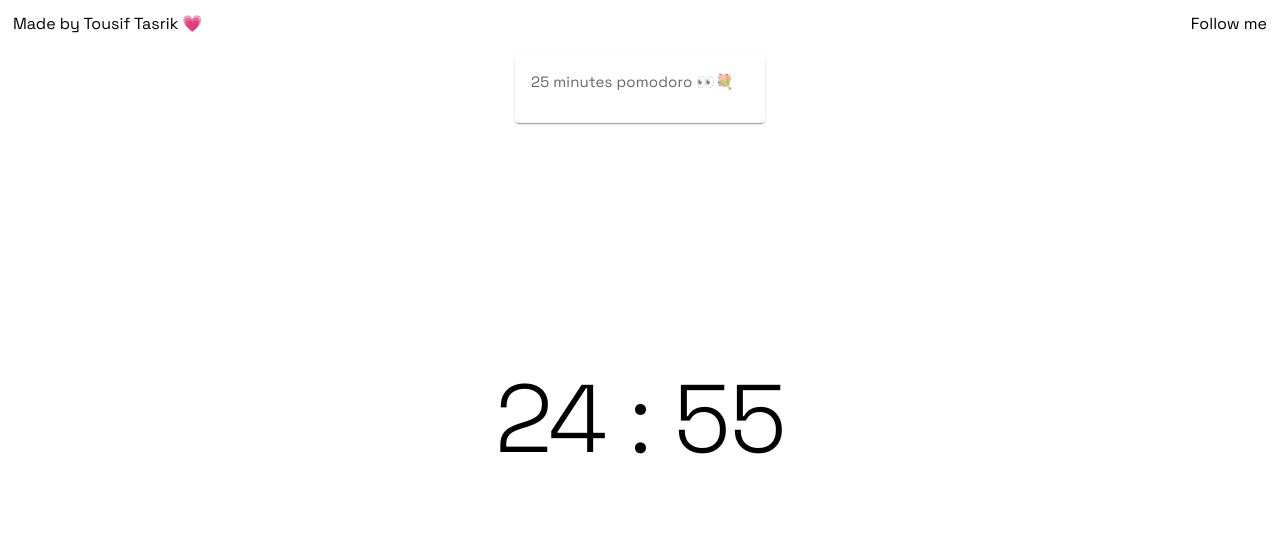
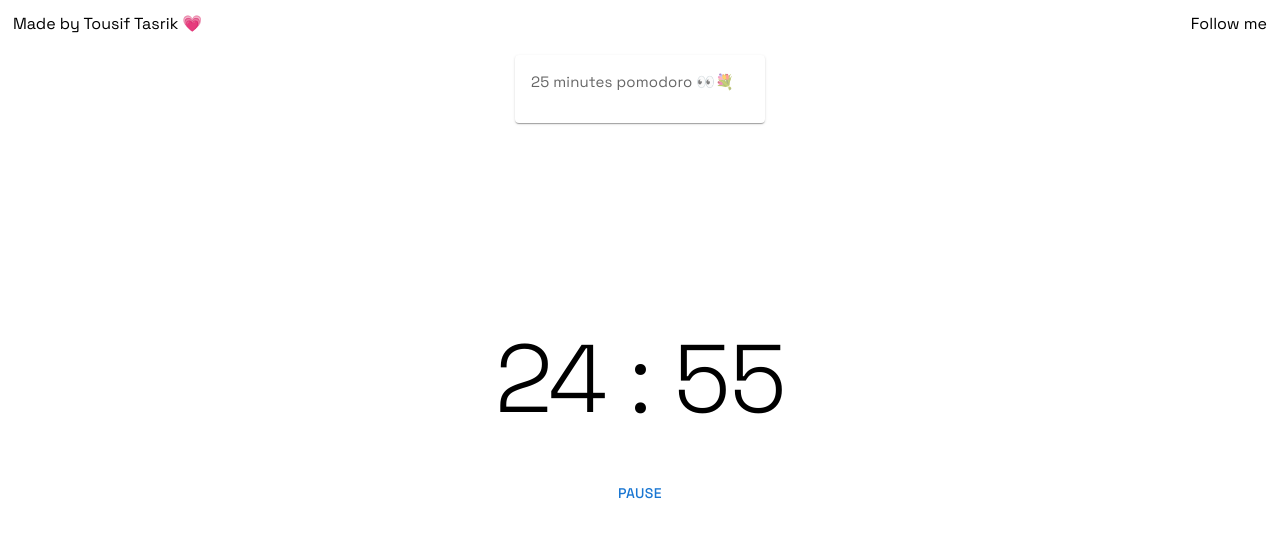
Before and after one commit to Erecto-Accio/Pomodoro-timer, a React (Vite) app: page / in a window 1280 px wide. Shown: the top 538 px of the page. Built offline with nearby package versions, Linux system fonts and the light colour scheme.

Commit message:
pause button added and issue fixed

```diff
--- a/src/App.jsx
+++ b/src/App.jsx
@@ -31,7 +31,7 @@ const App = () => {
           textAlign: "center",
           maxWidth: "500px",
           margin: "0 auto",
-          mt: 30,
+          mt: 25,
         }}
         className="main"
       >
--- a/src/Timer.jsx
+++ b/src/Timer.jsx
@@ -1,13 +1,16 @@
-import { Typography } from "@mui/material";
 import React, { useEffect, useState } from "react";
+import { Typography, Button } from "@mui/material";
 
 const Timer = () => {
   const [minutes, setMinutes] = useState(25);
   const [seconds, setSeconds] = useState(0);
   const [displayMessage, setDisplayMessage] = useState(false);
+  const [isPaused, setIsPaused] = useState(false);
 
   useEffect(() => {
-    let interval = setInterval(() => {
+    let interval;
+    if (!isPaused) {
+      interval = setInterval(() => {
         if (seconds === 0) {
           clearInterval(interval);
 
@@ -27,10 +30,19 @@ const Timer = () => {
           setSeconds(seconds - 1);
         }
       }, 1000);
+    }
 
-    // Clear interval on component unmount
+    // Clear interval on component unmount or when paused
     return () => clearInterval(interval);
-  }, [seconds]);
+  }, [seconds, isPaused, displayMessage]);
+
+  const handlePause = () => {
+    setIsPaused(true);
+  };
+
+  const handleStart = () => {
+    setIsPaused(false);
+  };
 
   const timerMinutes = minutes < 10 ? `0${minutes}` : minutes;
   const timerSeconds = seconds < 10 ? `0${seconds}` : seconds;
@@ -45,6 +57,9 @@ const Timer = () => {
       <Typography variant="h1">
         {timerMinutes} : {timerSeconds}
       </Typography>
+      <Button sx={{ mt: 5 }} onClick={isPaused ? handleStart : handlePause}>
+        {isPaused ? "Start" : "Pause"}
+      </Button>
     </div>
   );
 };
```
Lines whose indentation alone changed are shown as unchanged.
